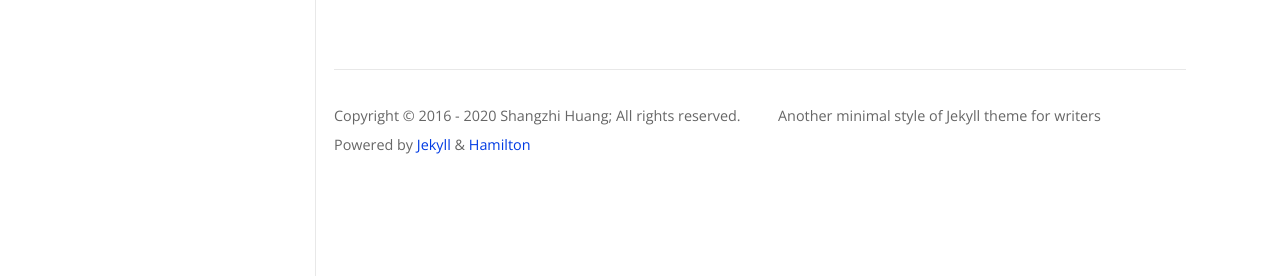
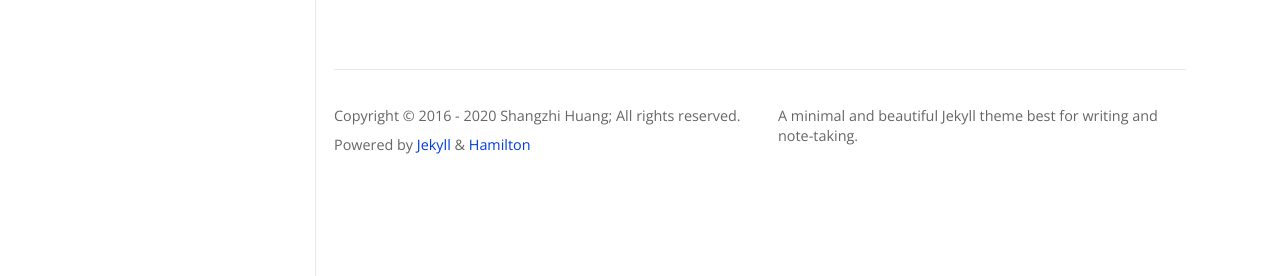
Before and after one commit to zivong/jekyll-theme-hamilton, a Jekyll site: the page built from index.html, in a window 1280 px wide. Shown: the part 624-900 px from the top of the page. Built offline with Jekyll 4.4.1, drawn with Linux system fonts in a browser that asks for light colours; nearby versions of some CDN libraries.

Commit message:
Update desc

```diff
--- a/_config.yml
+++ b/_config.yml
@@ -1,5 +1,5 @@
 title: Hamilton
-description: Another minimal style of Jekyll theme for writers
+description: A minimal and beautiful Jekyll theme best for writing and note-taking.
 author: Shangzhi Huang
 avatar: /logo.png
 email: ngzhio@gmail.com
```
